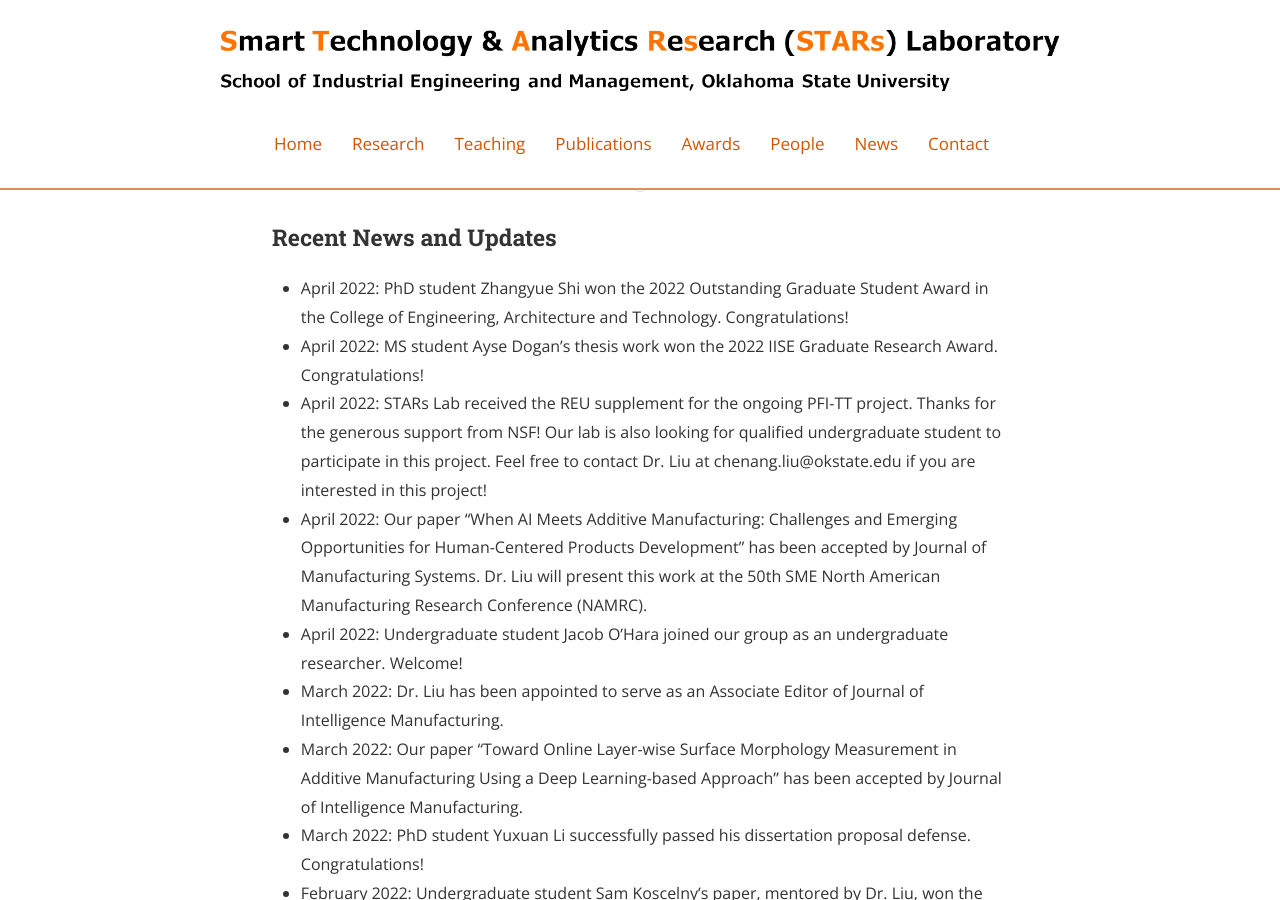
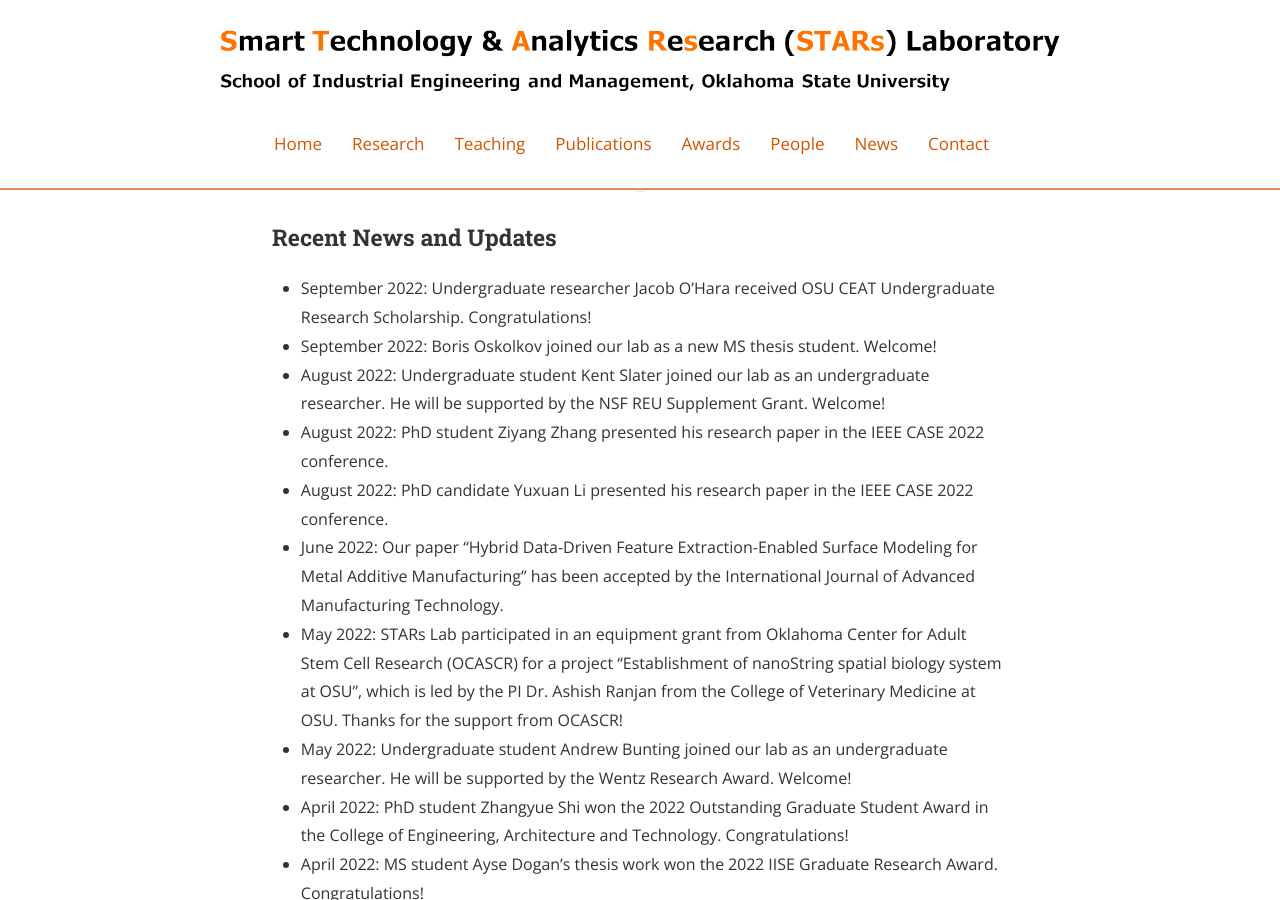
Before and after one commit to stars-laboratory/stars-laboratory.github.io, a Jekyll site: the page built from Gnews.md, in a window 1280 px wide and 900 px high. Built offline with Jekyll 4.4.1, drawn with Linux system fonts in a browser that asks for light colours; nearby versions of some CDN libraries.

Commit message:
Update Gnews.md

```diff
--- a/Gnews.md
+++ b/Gnews.md
@@ -7,6 +7,14 @@
 
 ### Recent News and Updates
 
+* September 2022: Undergraduate researcher Jacob O'Hara received OSU CEAT Undergraduate Research Scholarship. Congratulations!
+* September 2022: Boris Oskolkov joined our lab as a new MS thesis student. Welcome!
+* August 2022: Undergraduate student Kent Slater joined our lab as an undergraduate researcher. He will be supported by the NSF REU Supplement Grant. Welcome!
+* August 2022: PhD student Ziyang Zhang presented his research paper in the IEEE CASE 2022 conference.
+* August 2022: PhD candidate Yuxuan Li presented his research paper in the IEEE CASE 2022 conference.
+* June 2022: Our paper “Hybrid Data-Driven Feature Extraction-Enabled Surface Modeling for Metal Additive Manufacturing” has been accepted by the International Journal of Advanced Manufacturing Technology.
+* May 2022: STARs Lab participated in an equipment grant from Oklahoma Center for Adult Stem Cell Research (OCASCR) for a project “Establishment of nanoString spatial biology system at OSU”, which is led by the PI Dr. Ashish Ranjan from the College of Veterinary Medicine at OSU. Thanks for the support from OCASCR!
+* May 2022: Undergraduate student Andrew Bunting joined our lab as an undergraduate researcher. He will be supported by the Wentz Research Award. Welcome!
 * April 2022: PhD student Zhangyue Shi won the 2022 Outstanding Graduate Student Award in the College of Engineering, Architecture and Technology. Congratulations!
 * April 2022: MS student Ayse Dogan’s thesis work won the 2022 IISE Graduate Research Award. Congratulations!
 * April 2022: STARs Lab received the REU supplement for the ongoing PFI-TT project. Thanks for the generous support from NSF! Our lab is also looking for qualified undergraduate student to participate in this project. Feel free to contact Dr. Liu at chenang.liu@okstate.edu if you are interested in this project!
```
